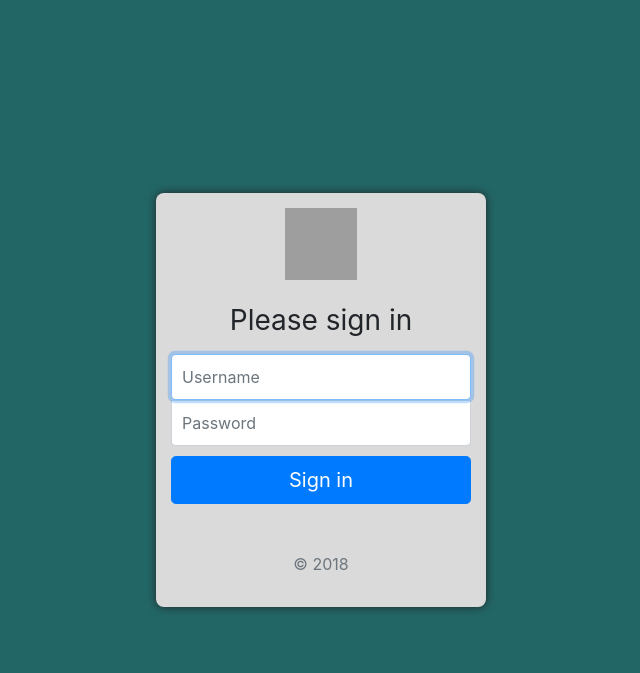
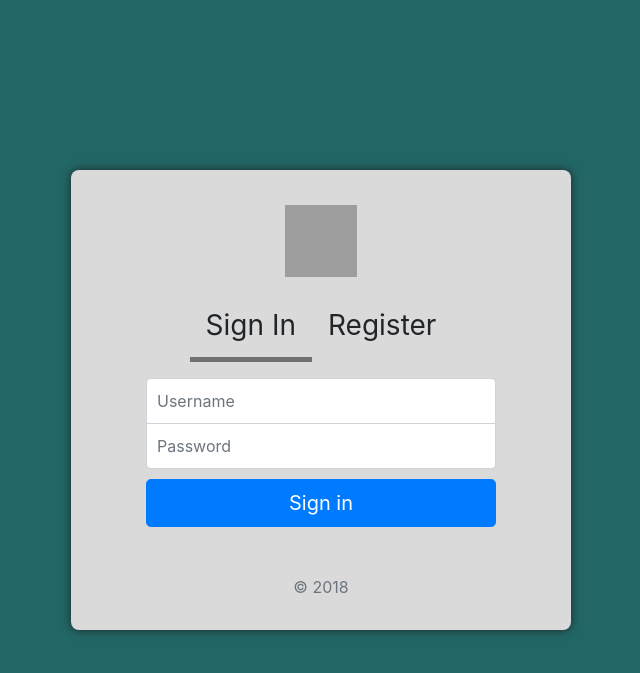
Before and after one commit to PrajwalPrashanth/SlackChat, a PHP site: page / in a window 1280 px wide. Shown: the top 673 px of the page, without its empty margins (319-959 px from the left). Run offline with PHP 8.4, Linux system fonts and the light colour scheme; grey boxes are pictures that could not be loaded.

Commit message:
Modified index.html, added registration form. Some UI changes

```diff
--- a/index.php
+++ b/index.php
@@ -22,17 +22,76 @@
       <p class="browsehappy">You are using an <strong>outdated</strong> browser. Please <a href="#">upgrade your browser</a> to improve your experience.</p>
     <![endif]-->
 
-    <form class="form-signin login-box">
-      <img class="mb-4" src="res/assets/app/SlackChat.svg" alt="" width="72" height="72">
-      <h1 class="h3 mb-3 font-weight-normal">Please sign in</h1>
-      <label for="inputEmail" class="sr-only">Username</label>
-      <input type="text" id="inputEmail" class="form-control" placeholder="Username" required autofocus>
-      <label for="inputPassword" class="sr-only">Password</label>
-      <input type="password" id="inputPassword" class="form-control" placeholder="Password" required>
+    <!-- <div class="tab-content" id="myTabContent1">
+      <div class="tab-pane fade show active" id="home" role="tabpanel" aria-labelledby="home-tab">...</div>
+      <div class="tab-pane fade" id="profile" role="tabpanel" aria-labelledby="profile-tab">...</div>
+      <div class="tab-pane fade" id="contact" role="tabpanel" aria-labelledby="contact-tab">...</div>
+    </div> -->
 
-      <button class="btn btn-lg btn-primary btn-block" type="submit">Sign in</button>
+  <div class="container form-signin">
+    <img class="mb-4" src="res/assets/app/SlackChat.svg" alt="SlackChat Logo" width="72" height="72">
+
+    <!-- This is the nav tab -->
+    <ul class="nav justify-content-center" id="myTab" role="tablist">
+      <li class="nav-item">
+        <a class="nav-link active h3 mb-3 font-weight-normal" id="login-div-tab" data-toggle="tab" href="#login-div" role="tab">Sign In</a>
+      </li>
+      <li class="nav-item">
+        <a class="nav-link h3 mb-3 font-weight-normal" id="register-div-tab" data-toggle="tab" href="#register-div" role="tab">Register</a>
+      </li>
+    </ul>
+
+    <!-- This is the nav content -->
+    <div id="myTabContent" class="tab-content">
+      <div class="tab-pane fade show active" id="login-div">
+        <form id="login-form">
+          <!-- <h1 class="h3 mb-3 font-weight-normal">Sign in</h1> -->
+
+          <label for="inputEmail" class="sr-only">Username</label>
+          <input type="text" id="username" class="form-control" placeholder="Username" required>
+
+          <label for="inputPassword" class="sr-only">Password</label>
+          <input type="password" id="password" class="form-control" placeholder="Password" required>
+
+          <button class="btn btn-lg btn-primary btn-block" type="submit">Sign in</button>
+        </form>
+      </div>
+
+      <div class="tab-pane fade" id="register-div">
+        <form id="register-form">
+          <!-- <h1 class="h3 mb-3 font-weight-normal">Register</h1> -->
+
+          <div class="form-row">
+            <div class="col">
+              <input type="text" class="form-control" placeholder="First name">
+            </div>
+            <div class="col">
+              <input type="text" class="form-control" placeholder="Last name">
+            </div>
+          </div>
+
+          <label class="sr-only" for="emailReg">Email</label>
+          <input type="email" class="form-control" id="emailReg" aria-describedby="emailHelp" placeholder="Enter email">
+
+          <label class="sr-only" for="usernameReg">Username</label>
+          <div class="input-group mb-2 mr-sm-2">
+            <div class="input-group-prepend">
+              <div class="input-group-text">@</div>
+            </div>
+            <input type="text" class="form-control" id="usernameReg" placeholder="Username">
+          </div>
+
+          <label for="inputPassword" class="sr-only">Password</label>
+          <input type="password" id="passwordReg" class="form-control" placeholder="Password" required>
+
+          <button class="btn btn-lg btn-primary btn-block" type="submit">Register</button>
+        </form>
+      </div>
+
+
+    </div>
       <p class="mt-5 mb-3 text-muted">&copy; 2018</p>
-    </form>
+    </div>
 
     <script src="https://code.jquery.com/jquery-3.3.1.slim.min.js" integrity="sha384-q8i/X+965DzO0rT7abK41JStQIAqVgRVzpbzo5smXKp4YfRvH+8abtTE1Pi6jizo" crossorigin="anonymous"></script>
     <script src="https://cdnjs.cloudflare.com/ajax/libs/popper.js/1.14.3/umd/popper.min.js" integrity="sha384-ZMP7rVo3mIykV+2+9J3UJ46jBk0WLaUAdn689aCwoqbBJiSnjAK/l8WvCWPIPm49" crossorigin="anonymous"></script>
--- a/res/styles/app/index.css
+++ b/res/styles/app/index.css
@@ -13,24 +13,17 @@ body {
   background-color: #226766;
 }
 
-.login-box {
+.form-signin {
+  width: 100%;
+  max-width: 500px;
+  padding: 15px;
+  margin: auto;
+
   border-radius: 8px;
-  margin: auto;
-  /* background-color: #A8CADA; */
   background-color: #dadada;
   box-shadow: 0 0 10px;
-
 }
 
-.form-signin {
-  width: 100%;
-  max-width: 330px;
-  padding: 15px;
-  margin: auto;
-}
-.form-signin .checkbox {
-  font-weight: 400;
-}
 .form-signin .form-control {
   position: relative;
   box-sizing: border-box;
@@ -38,16 +31,58 @@ body {
   padding: 10px;
   font-size: 16px;
 }
+
 .form-signin .form-control:focus {
   z-index: 2;
 }
-.form-signin input[type="email"] {
+
+.form-signin img {
+  margin: 20px 0;
+}
+
+/*-------------------------------------------
+FOR TAB NAV
+-------------------------------------------*/
+
+a.active {
+  border-bottom: 5px solid #707070;
+  padding-bottom: 15px;
+}
+
+/*-------------------------------------------
+FOR LOGIN FORM
+-------------------------------------------*/
+
+#login-div {
+  max-width: 350px;
+  margin: auto;
+}
+
+#login-div input[type="text"] {
   margin-bottom: -1px;
   border-bottom-right-radius: 0;
   border-bottom-left-radius: 0;
 }
-.form-signin input[type="password"] {
+
+#login-div input[type="password"] {
   margin-bottom: 10px;
   border-top-left-radius: 0;
   border-top-right-radius: 0;
 }
+
+/*-------------------------------------------
+FOR REGISTRATION FORM
+-------------------------------------------*/
+
+#register-div {
+  max-width: 400px;
+  margin: auto;
+}
+
+#register-div input[type="email"] {
+  margin: 10px 0;
+}
+
+#register-div input[type="password"] {
+  margin: 10px 0;
+}
```
